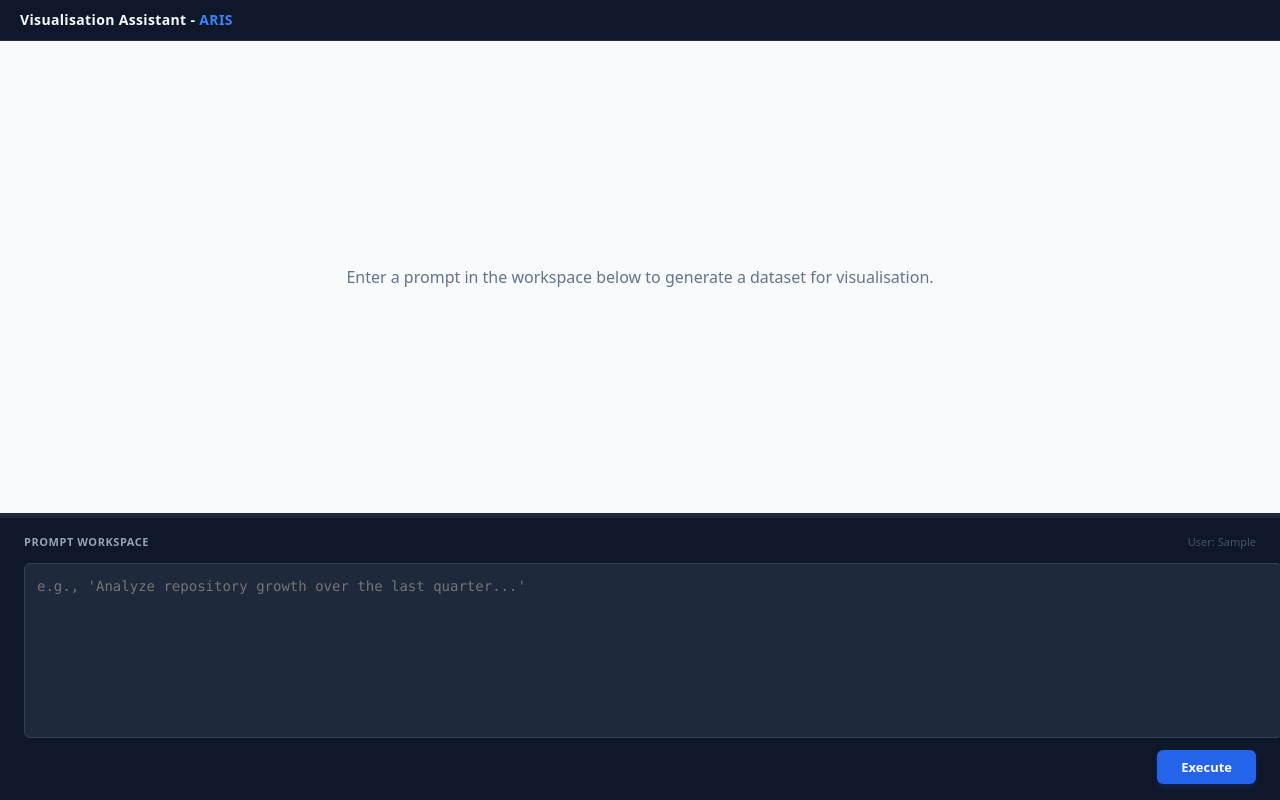
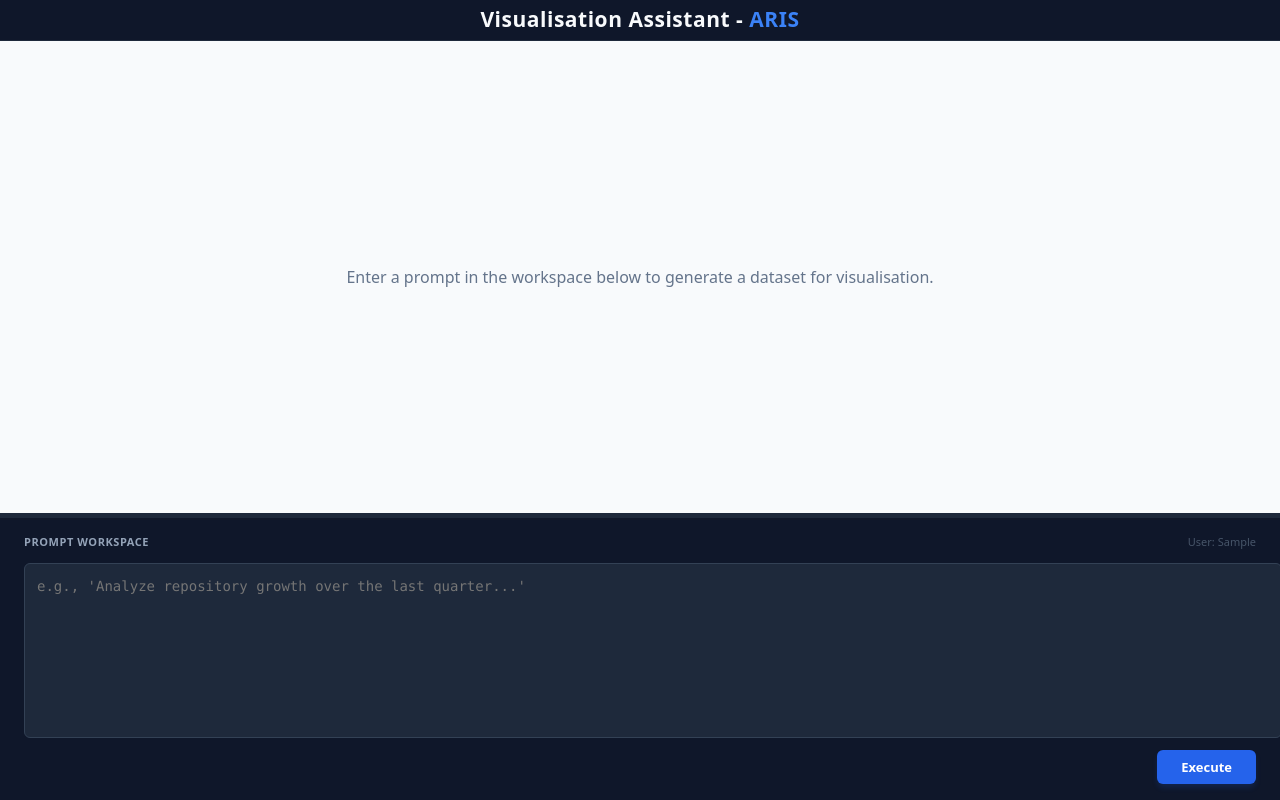
Before and after one commit to CCathlete/analytics-assistant, a React (Vite) app in the folder frontend/: page / in a window 1280 px wide. Both pictures are taken after typing "Sample", "Sample123" into the empty fields and a click on the button "Enter Platform". Built offline with nearby package versions, Linux system fonts and the light colour scheme; no server answers.

Commit message:
Changed the looks #1.

```diff
--- a/frontend/src/components/Dashboard.tsx
+++ b/frontend/src/components/Dashboard.tsx
@@ -82,19 +82,21 @@ const Dashboard: React.FC<DashboardProps> = ({ user }) => {
         height: '40px',
         display: 'flex',
         alignItems: 'center',
+        justifyContent: 'center',
         padding: '0 20px',
         background: '#0f172a',
         borderBottom: '1px solid #1e293b',
-        boxShadow: '0 4px 6px -1px rgba(0, 0, 0, 0.1)'
+        boxShadow: '0 4px 6px -1px rgba(0, 0, 0, 0.1)',
+        position: 'relative'
       }}>
         <h1 style={{
           margin: 0,
-          fontSize: '14px',
+          fontSize: '21px',
           fontWeight: 600,
           color: '#f8fafc',
           letterSpacing: '0.025em'
         }}>
-          Visualisation Assistant - <span style={{ color: '#3b82f6' }}>ARIS</span>
+          Visualisation Assistant - <span style={{ color: '#3b82f6' }}> ARIS </span>
         </h1>
       </header>
 
```
